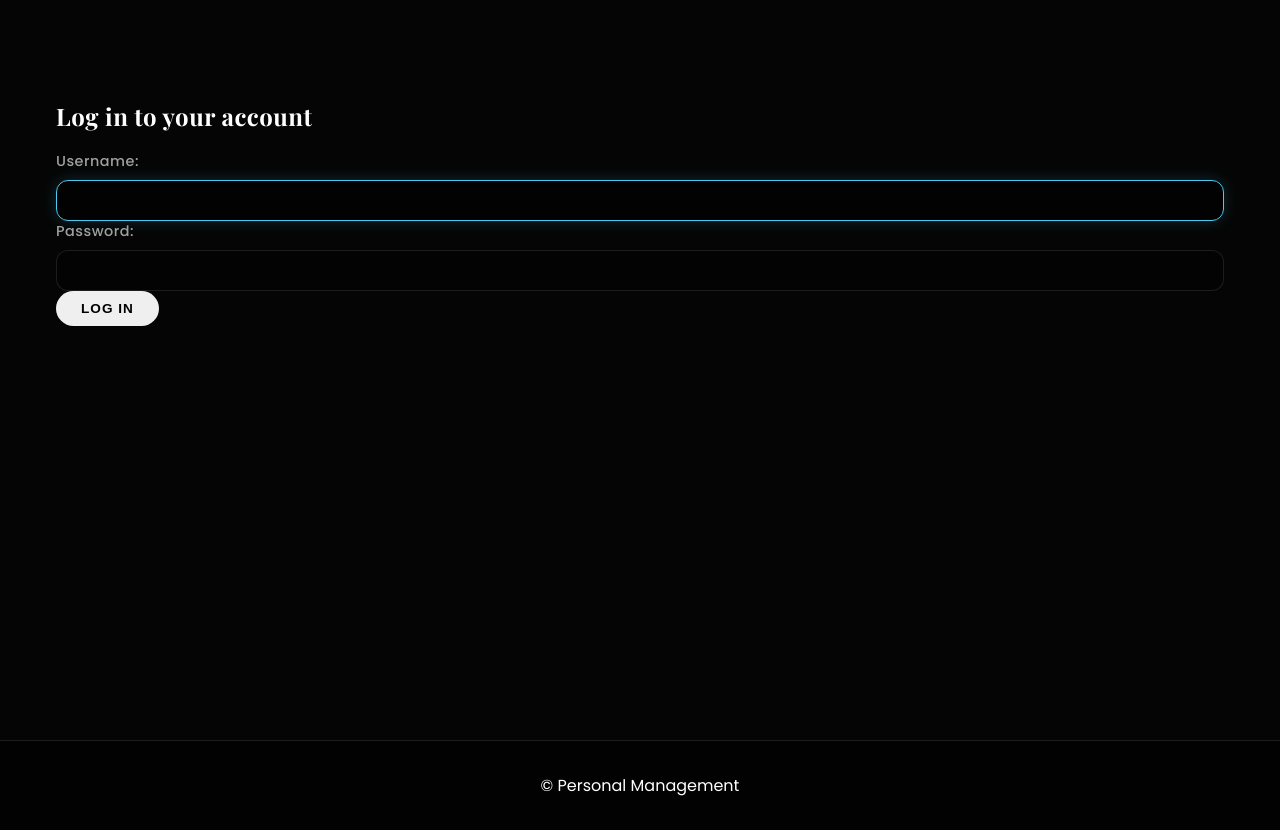
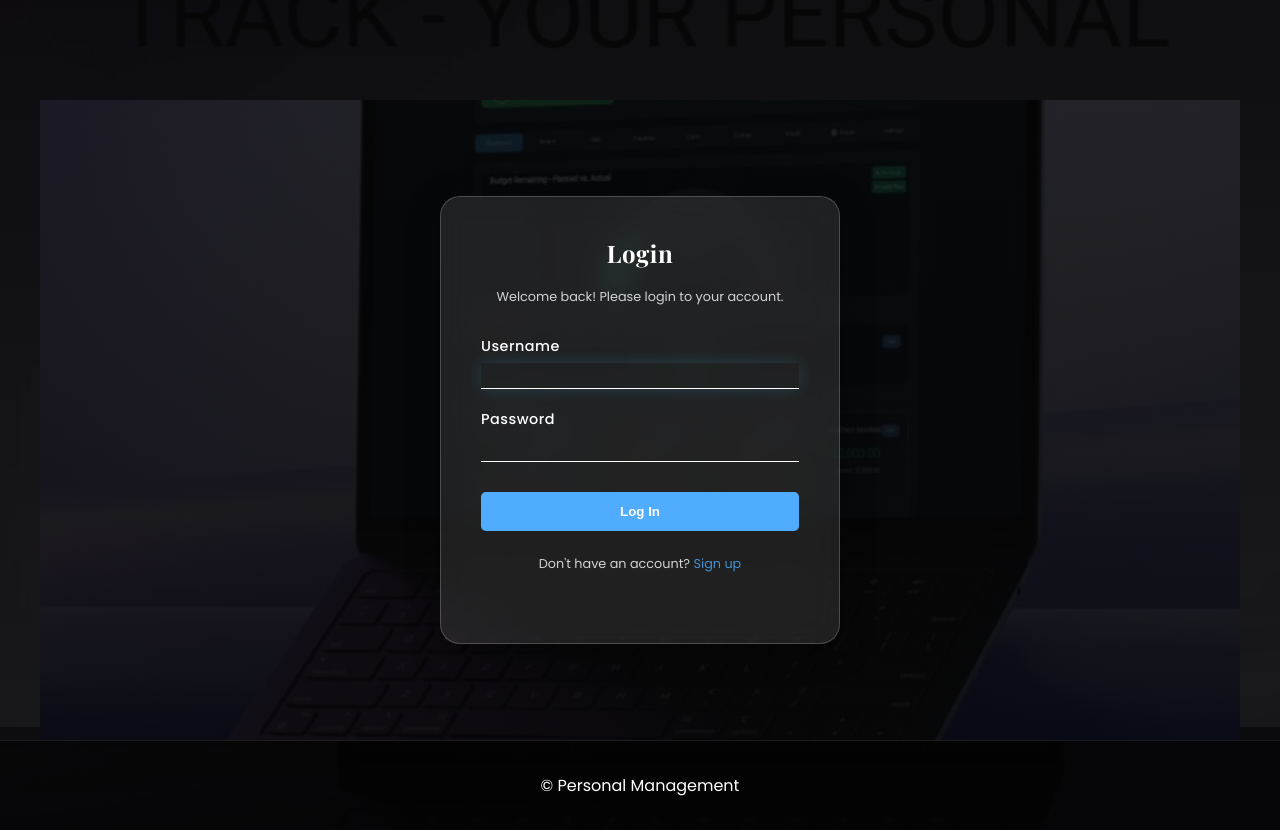
Before and after one commit to Hemedi18/learning-log, a Django app: page /users/login/ in a window 1280 px wide. Shown: the part 73-903 px from the top of the page. Run offline with Django 5.2, Linux system fonts and the light colour scheme.

Commit message:
improving layout

```diff
--- a/learning_log/settings.py
+++ b/learning_log/settings.py
@@ -134,4 +134,4 @@ DEFAULT_AUTO_FIELD = 'django.db.models.BigAutoField'
 # My settings
 LOGIN_URL = 'users:login'
 LOGOUT_REDIRECT_URL = '/'
-LOGIN_REDIRECT_URL = 'learning_logs:topics'
+LOGIN_REDIRECT_URL = 'learning_logs:dashboard'
--- a/learning_logs/static/css/custom.css
+++ b/learning_logs/static/css/custom.css
@@ -40,9 +40,12 @@
     padding: 0;
 }
 
+
 body {
+    background: linear-gradient(rgba(5, 5, 5, 0.952), rgba(18, 18, 18, 0.952)),
+                url('../images/fedha_background.jpg') no-repeat center center fixed;
+    background-size: cover;
     font-family: var(--font-main);
-    background-color: var(--bg-deep);
     color: var(--text-light);
     min-height: 100vh;
     display: flex;
@@ -1101,3 +1104,111 @@ label {
         align-items: start;
     }
 }
+
+/* --- 19. Money Tracking Background --- */
+.bg-money-tracking {
+    background: linear-gradient(rgba(5, 5, 5, 0.85), rgba(5, 5, 5, 0.9)),
+                url('../images/fedha_background.jpg') no-repeat center center fixed;
+    background-size: cover;
+}
+
+/* --- 20. Login Page (Promoted Styles) --- */
+.glass-card {
+    width: 100%;
+    max-width: 400px;
+    padding: 40px;
+    background: rgba(255, 255, 255, 0.1);
+    border-radius: 20px;
+    backdrop-filter: blur(15px);
+    -webkit-backdrop-filter: blur(15px);
+    border: 1px solid rgba(255, 255, 255, 0.2);
+    box-shadow: 0 8px 32px 0 rgba(0, 0, 0, 0.37);
+    text-align: center;
+    color: white;
+    margin: 0 auto;
+}
+
+.login-text { font-size: 0.8rem; margin-bottom: 30px; opacity: 0.8; }
+.login-text a { color: #4facfe; text-decoration: none; }
+
+.login-input-group {
+    text-align: left;
+    margin-bottom: 20px;
+}
+
+.login-input-group label {
+    display: block;
+    font-size: 0.9rem;
+    margin-bottom: 5px;
+    color: var(--text-light);
+}
+
+.login-input-group input {
+    width: 100%;
+    background: transparent !important;
+    border: none !important;
+    border-bottom: 1px solid white !important;
+    border-radius: 0 !important;
+    color: white !important;
+    padding: 5px 0 !important;
+    outline: none;
+}
+
+.login-btn {
+    width: 100%;
+    padding: 12px;
+    background: #4facfe;
+    border: none;
+    border-radius: 5px;
+    color: white;
+    font-weight: bold;
+    cursor: pointer;
+    margin-top: 10px;
+}
+
+/* --- 21. Mobile Responsiveness & Font Scaling --- */
+@media (max-width: 768px) {
+    /* 1. Reduce Base Font Size (Scales all rem units) */
+    html {
+        font-size: 14px;
+    }
+
+    /* 2. Typography Adjustments */
+    h1 { font-size: 1.6rem !important; margin-bottom: 1rem; }
+    h2 { font-size: 1.4rem !important; margin-bottom: 0.8rem; }
+    h3 { font-size: 1.25rem !important; }
+    h4, h5 { font-size: 1.1rem !important; }
+    p, li, a, .btn { font-size: 0.95rem; }
+
+    /* 3. Layout Spacing (Prevent Overlap) */
+    .container {
+        padding-left: 15px;
+        padding-right: 15px;
+    }
+
+    .card-body, .glass-card {
+        padding: 1.25rem !important;
+    }
+
+    /* 4. Form Elements Compactness */
+    input[type="text"], input[type="password"], input[type="email"], input[type="number"], textarea, select, .form-control {
+        padding: 10px 12px !important;
+        font-size: 1rem !important; /* Ensure readable input text */
+    }
+
+    /* 5. Table Adjustments */
+    .table-custom th, .table-custom td {
+        padding: 0.75rem 0.5rem;
+        font-size: 0.85rem;
+        white-space: nowrap; /* Prevents text wrapping overlap, triggers scroll */
+    }
+
+    /* 6. Calendar Specifics */
+    .calendar th {
+        font-size: 0.7rem;
+        padding: 5px 2px;
+    }
+    .calendar__day {
+        height: 70px;
+    }
+}
--- a/learning_logs/templates/learning_logs/base.html
+++ b/learning_logs/templates/learning_logs/base.html
@@ -13,6 +13,7 @@
    <!-- Font Awesome -->
    <link rel="stylesheet" href="https://cdnjs.cloudflare.com/ajax/libs/font-awesome/6.4.0/css/all.min.css">
    <link rel="stylesheet" href="{% static 'css/custom.css' %}">
+
 </head>
 <body>
    <!-- Custom Navbar (BEM) -->
--- a/learning_logs/templates/learning_logs/profile.html
+++ b/learning_logs/templates/learning_logs/profile.html
@@ -88,9 +88,6 @@
                     <div class="form-group">
                         <label for="{{ field.id_for_label }}">{{ field.label }}</label>
                         {{ field }}
-                        {% if field.help_text %}
-                            <small class="helptext">{{ field.help_text|safe }}</small>
-                        {% endif %}
                         {% for error in field.errors %}
                             <div class="text-danger small mt-1">{{ error }}</div>
                         {% endfor %}
--- a/users/templates/registration/login.html
+++ b/users/templates/registration/login.html
@@ -1,14 +1,38 @@
 {% extends "learning_logs/base.html" %}
 
-{% block page_header %}
-  <h2>Log in to your account</h2>
-{% endblock page_header %}
+{% block content %}
+<div class="bg-money-tracking" style="position: fixed; top: 0; left: 0; width: 100%; height: 100%; z-index: -1;"></div>
 
-{% block content %}
-  <form method="post" action="{% url 'users:login' %}" class="form glass-effect">
-    {% csrf_token %}
-    {{ form.as_p }}
-    <button name="submit" class="btn">Log in</button>
-    <input type="hidden" name="next" value="{% url 'learning_logs:topics' %}" />
-  </form>
+<div class="row justify-content-center align-items-center" style="min-height: 80vh;">
+    <div class="col-12 d-flex justify-content-center">
+        <div class="glass-card animate-slide-in">
+            <h2>Login</h2>
+            <p class="login-text">Welcome back! Please login to your account.</p>
+
+            <form method="post" action="{% url 'users:login' %}">
+                {% csrf_token %}
+
+                <div class="login-input-group">
+                    <label for="id_username">Username</label>
+                    <input type="text" name="username" autofocus required id="id_username">
+                </div>
+
+                <div class="login-input-group">
+                    <label for="id_password">Password</label>
+                    <input type="password" name="password" required id="id_password">
+                </div>
+
+                <button type="submit" class="login-btn">Log In</button>
+
+                {% if form.errors %}
+                <p class="text-danger small mt-3">Your username and password didn't match. Please try again.</p>
+                {% endif %}
+            </form>
+
+            <p class="login-text mt-4">
+                Don't have an account? <a href="{% url 'users:register' %}">Sign up</a>
+            </p>
+        </div>
+    </div>
+</div>
 {% endblock content %}
```
Also changed, not shown: users/forms.py (added, +10 -0 lines), users/templates/registration/register.html (+33 -6 lines), users/views.py (+4 -4 lines), learning_logs/static/images/fedha_background.jpg (added), learning_logs/static/images/login_background.jpg (added).
